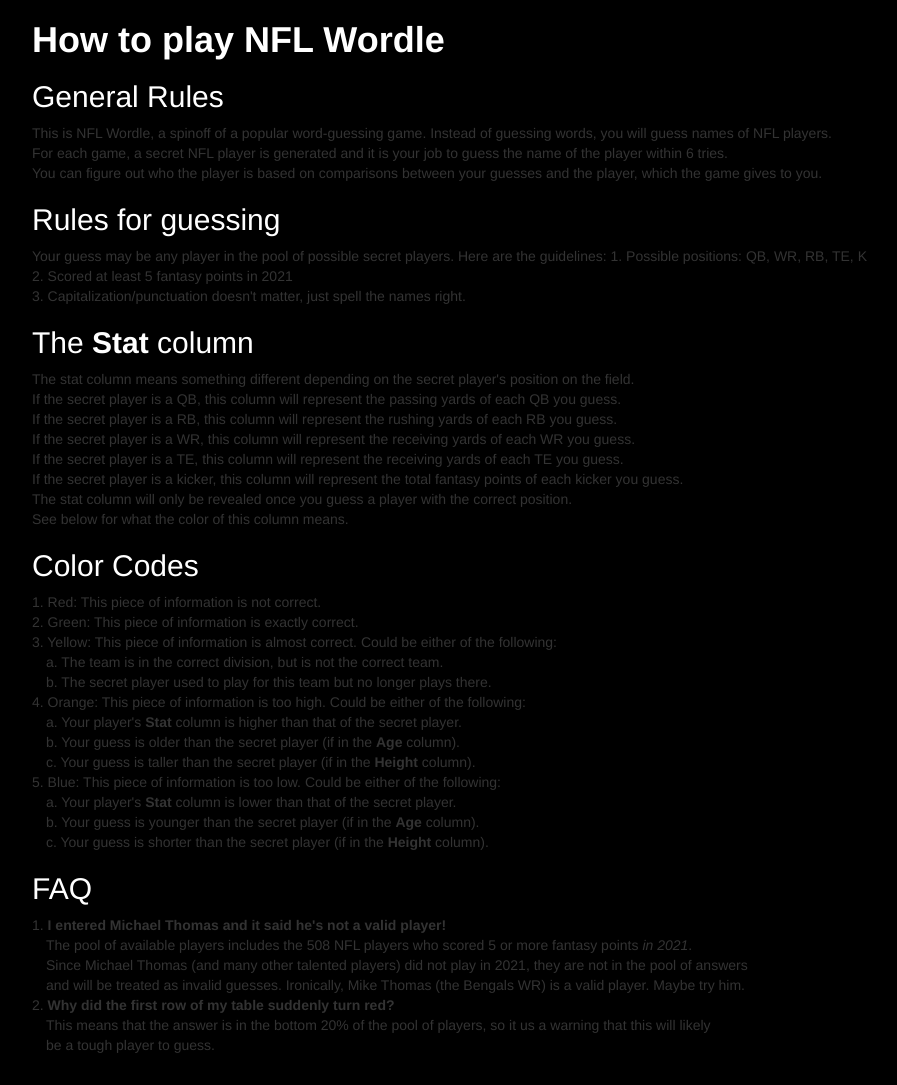
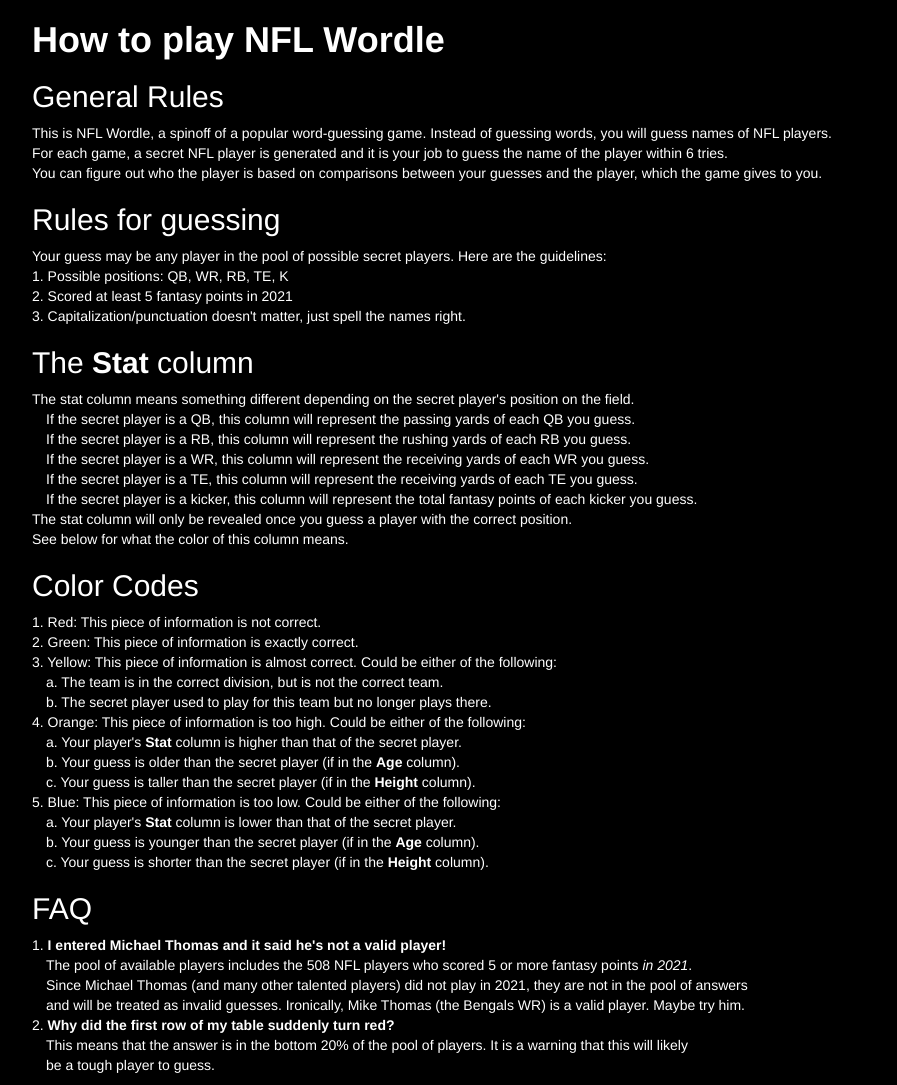
Before and after one commit to brangorm/nflwordle, a Flask app: page /howtoplay in a window 1280 px wide. Shown: the part 52-1137 px from the top of the page, without its empty margins (138-1035 px from the left). Before the commit the page ends 1105 px from the top, so only its background shows below. Run offline with Flask 2, Linux system fonts and the light colour scheme; parts of the project's set-up code (start-up, migrations or seed data) failed here and were passed over; some libraries are stand-ins or nearby versions.

Commit message:
fixed typos in howtoplay

```diff
--- a/app/static/styles/grid.css
+++ b/app/static/styles/grid.css
@@ -126,3 +126,7 @@
   .sidenav-right {padding-top: 15px;}
   .sidenav-right a {font-size: 18px;}
 }
+
+p.white {
+	color: white;
+}
--- a/app/templates/howtoplay.html
+++ b/app/templates/howtoplay.html
@@ -4,35 +4,35 @@
     <h1> <b> How to play NFL Wordle </b></h1>
 
 	<h2> General Rules </h2>
-	<p>
+	<p class="white">
 		This is NFL Wordle, a spinoff of a popular word-guessing game. Instead of guessing words, you will guess names of NFL players. <br>
 		For each game, a secret NFL player is generated and it is your job to guess the name of the player within 6 tries. <br>
 		You can figure out who the player is based on comparisons between your guesses and the player, which the game gives to you. <br>
 	</p>
 
 	<h2> Rules for guessing </h2>
-	<p>
-		Your guess may be any player in the pool of possible secret players. Here are the guidelines:
+	<p class="white">
+		Your guess may be any player in the pool of possible secret players. Here are the guidelines: <br>
 		1. Possible positions: QB, WR, RB, TE, K <br>
 		2. Scored at least 5 fantasy points in 2021 <br>
 		3. Capitalization/punctuation doesn't matter, just spell the names right. <br>
 	</p>
 
 	<h2> The <b>Stat</b> column </h2>
-	<p>
+	<p class="white">
 		The stat column means something different depending on the secret player's position on the field. <br>
-		If the secret player is a QB, this column will represent the passing yards of each QB you guess. <br>
-		If the secret player is a RB, this column will represent the rushing yards of each RB you guess. <br>
-		If the secret player is a WR, this column will represent the receiving yards of each WR you guess. <br>
-		If the secret player is a TE, this column will represent the receiving yards of each TE you guess. <br>
-		If the secret player is a kicker, this column will represent the total fantasy points of each kicker you guess. <br>
+		&emsp;If the secret player is a QB, this column will represent the passing yards of each QB you guess. <br>
+		&emsp;If the secret player is a RB, this column will represent the rushing yards of each RB you guess. <br>
+		&emsp;If the secret player is a WR, this column will represent the receiving yards of each WR you guess. <br>
+		&emsp;If the secret player is a TE, this column will represent the receiving yards of each TE you guess. <br>
+		&emsp;If the secret player is a kicker, this column will represent the total fantasy points of each kicker you guess. <br>
 		The stat column will only be revealed once you guess a player with the correct position. <br>
 		See below for what the color of this column means.
 	</p>
 
 
-	<h2> Color Codes </h2
-	<p>
+	<h2> Color Codes </h2>
+	<p class="white">
 		1. Red: This piece of information is not correct. <br>
 		2. Green: This piece of information is exactly correct. <br>
 		3. Yellow: This piece of information is almost correct. Could be either of the following:<br>
@@ -50,13 +50,13 @@
 
 
 	<h2> FAQ </h2>
-	<p>
+	<p class="white">
 	1. <b> I entered Michael Thomas and it said he's not a valid player! </b> <br>
 		&emsp;The pool of available players includes the 508 NFL players who scored 5 or more fantasy points <i> in 2021</i>. <br>
 		&emsp;Since Michael Thomas (and many other talented players) did not play in 2021, they are not in the pool of answers <br>
 		&emsp;and will be treated as invalid guesses. Ironically, Mike Thomas (the Bengals WR) is a valid player. Maybe try him.<br>
 	2. <b> Why did the first row of my table suddenly turn red? </b> <br>
-		&emsp;This means that the answer is in the bottom 20% of the pool of players, so it us a warning that this will likely <br>
+		&emsp;This means that the answer is in the bottom 20% of the pool of players. It is a warning that this will likely <br>
 		&emsp;be a tough player to guess.
 	</p>
 {% endblock %}
```
